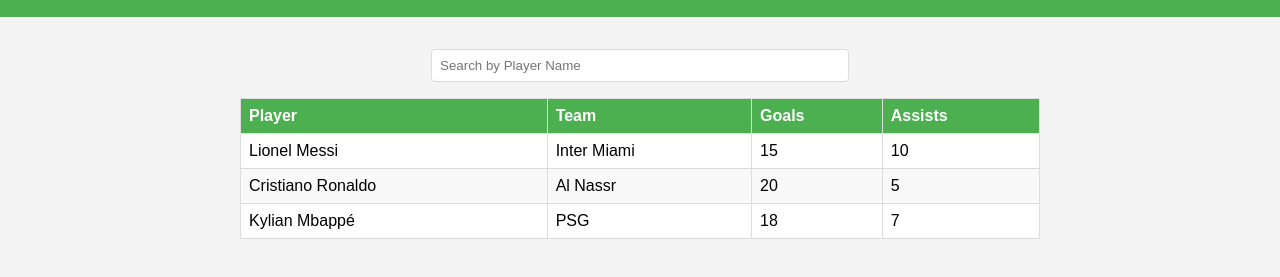
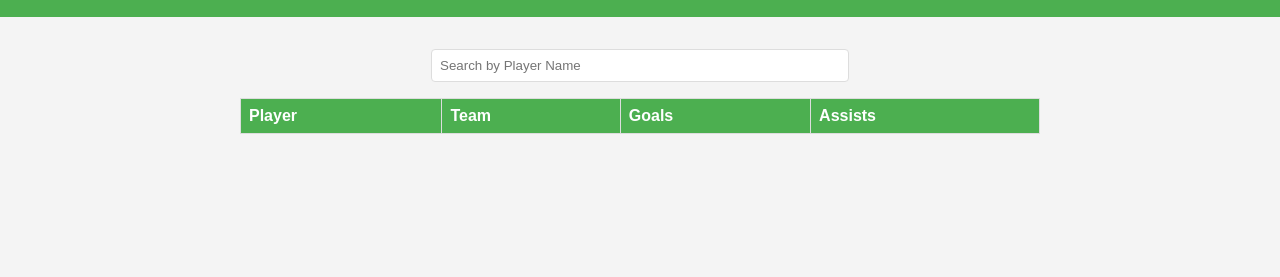
Before and after one commit to DarthSithRevan/Test, a plain HTML site: page index.html in a window 1280 px wide. Shown: the part 95-372 px from the top of the page. Drawn offline with Linux system fonts and the light colour scheme.

Commit message:
Update index.html

```diff
--- a/index.html
+++ b/index.html
@@ -3,7 +3,7 @@
 <head>
   <meta charset="UTF-8">
   <meta name="viewport" content="width=device-width, initial-scale=1.0">
-  <title>Football Stats</title>
+  <title>Dynamic Football Stats</title>
   <link rel="stylesheet" href="style.css">
 </head>
 <body>
@@ -25,25 +25,8 @@
           <th>Assists</th>
         </tr>
       </thead>
-      <tbody>
-        <tr>
-          <td>Lionel Messi</td>
-          <td>Inter Miami</td>
-          <td>15</td>
-          <td>10</td>
-        </tr>
-        <tr>
-          <td>Cristiano Ronaldo</td>
-          <td>Al Nassr</td>
-          <td>20</td>
-          <td>5</td>
-        </tr>
-        <tr>
-          <td>Kylian Mbappé</td>
-          <td>PSG</td>
-          <td>18</td>
-          <td>7</td>
-        </tr>
+      <tbody id="statsBody">
+        <!-- Data will be inserted dynamically -->
       </tbody>
     </table>
   </main>
```
